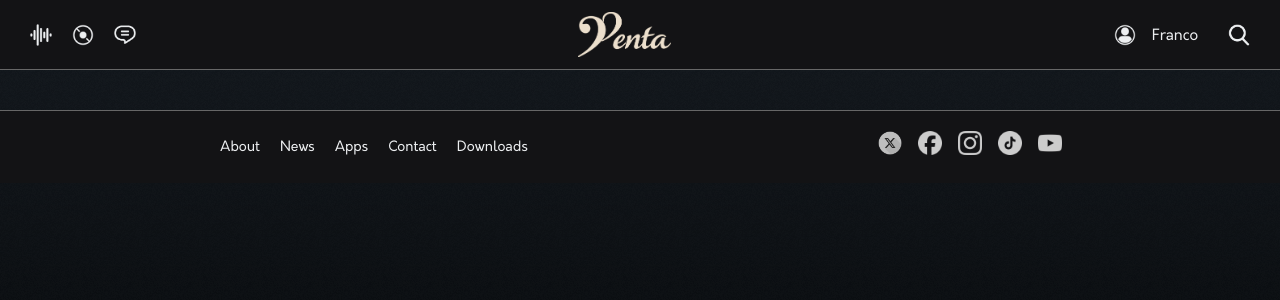
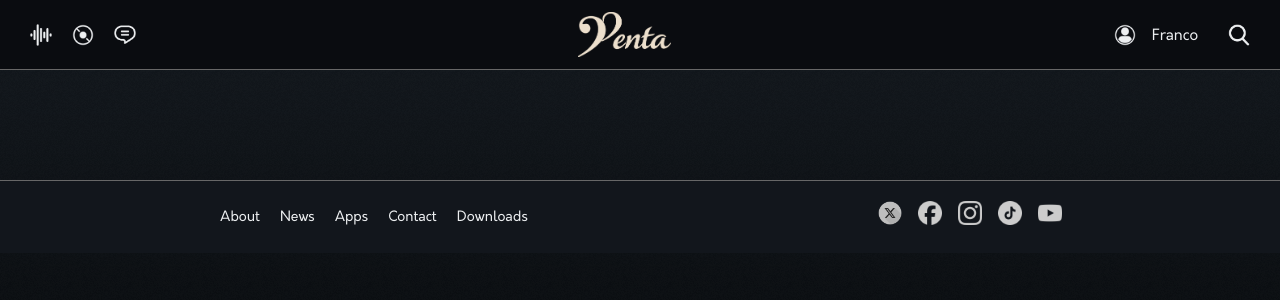
Before and after one commit to franqong/penta, a React (Vite) app in the folder frontend/: page /settings in a window 1280 px wide. Shown: the top 300 px of the page. Built offline with nearby package versions, Linux system fonts and the light colour scheme.

Commit message:
chore: body, header & footer updates

```diff
--- a/frontend/src/App.css
+++ b/frontend/src/App.css
@@ -53,19 +53,53 @@
 
 body {
   font-family: "TiemposHeadline-Regular", sans-serif;
-  margin: 0;
+
+  /* FONDO 1 */
+
+  /*margin: 0;
   min-height: 100vh;
   background-image: url('/assets/backgrounds/background.png');
   background-repeat: repeat-x;
   background-position: top center;
-  background-color: #0b0e11;
+  background-color: #0b0e11;*/
+
+  /* FONDO 2 */
+
+  margin: 0;
+  min-height: 100vh;
+  background: url("/assets/backgrounds/bg-bottom.png") repeat;
+
+  /* wrapper base */
+  .page-wrapper {
+    position: relative;
+    min-height: 100vh;
+  }
+
+  /* franja superior */
+  .bg-top {
+    position: absolute;
+    top: 0;
+    left: 0;
+    width: 100%;
+    height: 362px; /* altura exacta de la imagen */
+    background: url("/assets/backgrounds/background.png") repeat-x top center;
+    z-index: 0;
+  }
+
+  /* contenido por encima */
+  header,
+  .main-content,
+  footer {
+    position: relative;
+    z-index: 1;
+  }
 }
 
 a {
   text-decoration: none;
-  color: #ECDFCC;
+  color: #ecdfcc;
 }
 
 a:hover {
-  color: #ECDFCC;
+  color: #ecdfcc;
 }
--- a/frontend/src/App.jsx
+++ b/frontend/src/App.jsx
@@ -8,16 +8,24 @@ import Settings from "./pages/Settings.jsx";
 function App() {
   return (
     <BrowserRouter>
+      <div className="page-wrapper">
+        <div className="bg-top" />
+
         <Header />
-      <main className="main-content"></main>
+
+        <main className="main-content">
           <Routes>
             <Route path="/" element={<Home />} />
             <Route path="/profile" element={<Profile />} />
             <Route path="/settings" element={<Settings />} />
           </Routes>
+        </main>
+
         <Footer />
+      </div>
     </BrowserRouter>
   );
 }
 
+
 export default App;
--- a/frontend/src/components/Footer.css
+++ b/frontend/src/components/Footer.css
@@ -2,7 +2,7 @@
 
 
 footer {
-  background-color: #131315;
+  background-color: #12161c;
   font-family: 'Orkney-Regular';
   border-top: 1px solid #676767;
   margin-top: 40px;
--- a/frontend/src/components/Header.css
+++ b/frontend/src/components/Header.css
@@ -2,7 +2,7 @@
 
 
 header {
-  background-color: #131315;
+  background-color: #0a0c10;
   font-family: 'Orkney-Regular';
   padding: 10px 30px;
   display: flex;
```
Also changed, not shown: frontend/public/assets/backgrounds/bg-bottom-5.png (added), frontend/public/assets/backgrounds/bg-bottom.png (added). Lines whose indentation alone changed are shown as unchanged.
